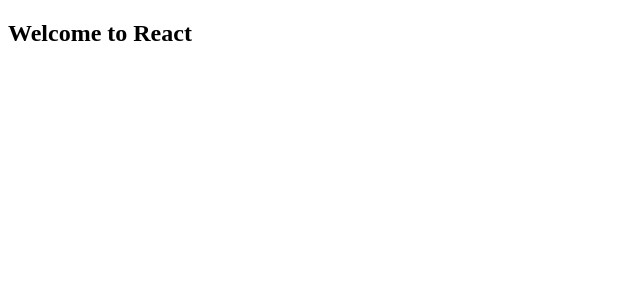
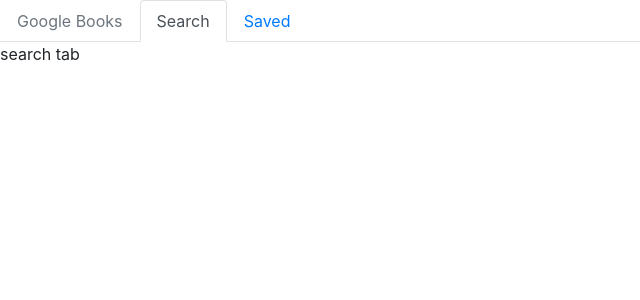
Before and after one commit to thejihongjin/20-Google-Books-Search, a React (Create React App) app in the folder create-react-express/client/: page / in a window 1280 px wide. Shown: the top 300 px of the page, without its empty margins (0-640 px from the left). Built offline with nearby package versions, Linux system fonts and the light colour scheme.

Commit message:
added react-bootstrap npm package

```diff
--- a/create-react-express/client/package.json
+++ b/create-react-express/client/package.json
@@ -5,7 +5,9 @@
   "private": true,
   "proxy": "http://localhost:3001/",
   "dependencies": {
+    "bootstrap": "^4.3.1",
     "react": "^16.6.3",
+    "react-bootstrap": "^1.0.0-beta.9",
     "react-dom": "^16.6.3",
     "react-scripts": "^2.1.1"
   },
--- a/create-react-express/client/public/index.html
+++ b/create-react-express/client/public/index.html
@@ -20,6 +20,8 @@
       Learn how to configure a non-root public URL by running `npm run build`.
     -->
     <title>React App</title>
+    <link rel="stylesheet" href="https://maxcdn.bootstrapcdn.com/bootstrap/4.3.1/css/bootstrap.min.css"
+      integrity="sha384-ggOyR0iXCbMQv3Xipma34MD+dH/1fQ784/j6cY/iJTQUOhcWr7x9JvoRxT2MZw1T" crossorigin="anonymous" />
   </head>
   <body>
     <noscript>
--- a/create-react-express/client/src/App.js
+++ b/create-react-express/client/src/App.js
@@ -1,9 +1,21 @@
 import React, { Component } from "react";
+import Tabs from "react-bootstrap/Tabs";
+import Tab from "react-bootstrap/Tab";
 
 class App extends Component {
     render() {
         return (
-            <h2>Welcome to React</h2>
+            <div>
+                <Tabs defaultActiveKey="search" transition={false} id="noanim-tab-example">
+                    <Tab eventKey="home" title="Google Books" disabled />
+                    <Tab eventKey="search" title="Search">
+                        search tab
+                    </Tab>
+                    <Tab eventKey="contact" title="Saved">
+                        saved tab
+                    </Tab>
+                </Tabs>
+            </div>
         );
     }
 }
```
Also changed, not shown: 1 other file (tests, documents, lock files or other folders).
